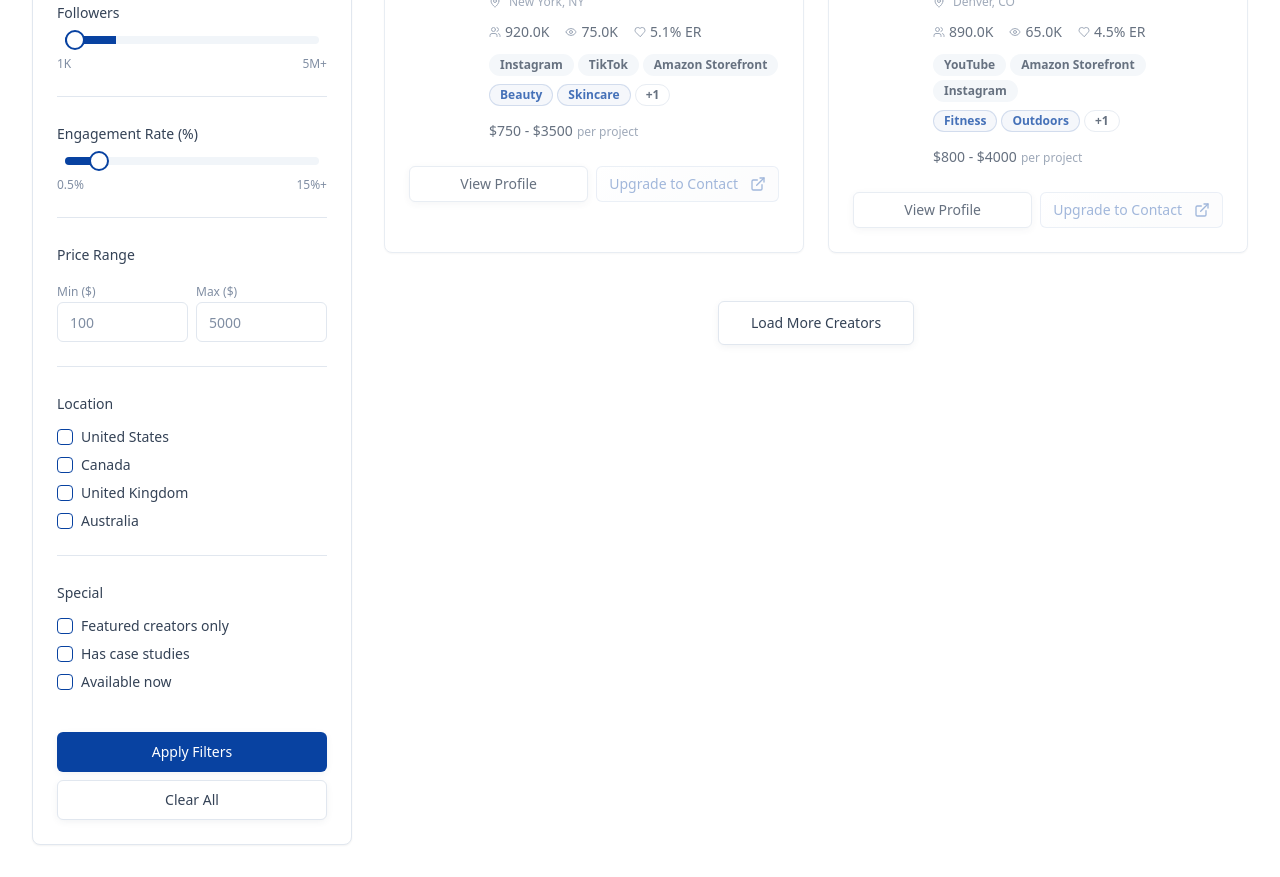
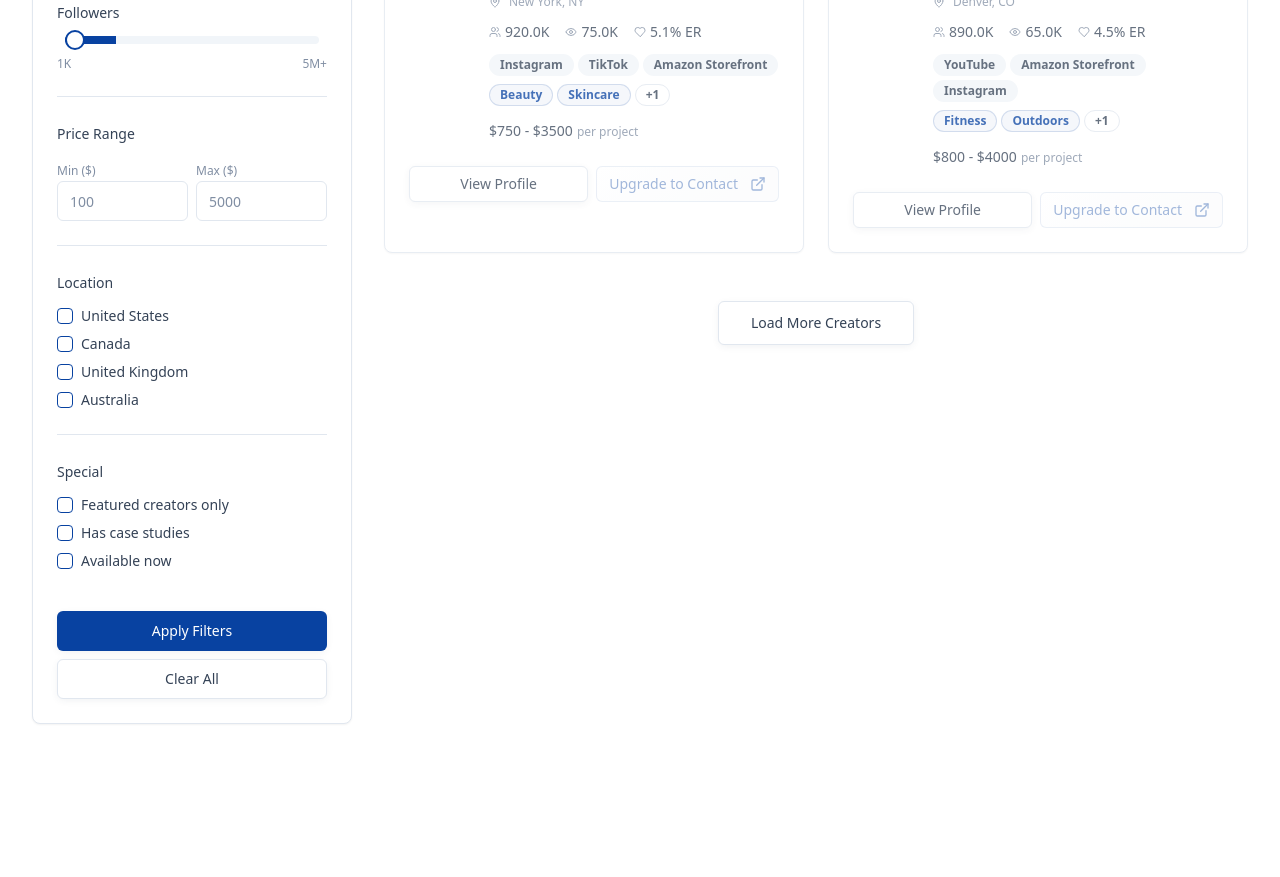
Before and after one commit to matthewjkobel/amazon-creator-forge, a React (Vite) app: page /directory in a window 1280 px wide. Shown: the part 980-1857 px from the top of the page. After the commit the page ends 1736 px from the top, so only its background shows below. Built offline with nearby package versions, Linux system fonts and the light colour scheme.

Commit message:
Remove engagement rate filter
Remove the engagement rate filter from the directory page.

```diff
--- a/src/components/FilterPanel.tsx
+++ b/src/components/FilterPanel.tsx
@@ -117,26 +117,6 @@ const FilterPanel = ({ isOpen = true, onClose, className }: FilterPanelProps) =>
 
         <Separator />
 
-        {/* Engagement Rate */}
-        <div className="space-y-3">
-          <Label className="text-sm font-medium">Engagement Rate (%)</Label>
-          <div className="px-2">
-            <Slider
-              defaultValue={[2]}
-              max={15}
-              min={0.5}
-              step={0.1}
-              className="w-full"
-            />
-          </div>
-          <div className="flex justify-between text-xs text-muted-foreground">
-            <span>0.5%</span>
-            <span>15%+</span>
-          </div>
-        </div>
-
-        <Separator />
-
         {/* Price Range */}
         <div className="space-y-3">
           <Label className="text-sm font-medium">Price Range</Label>
```
